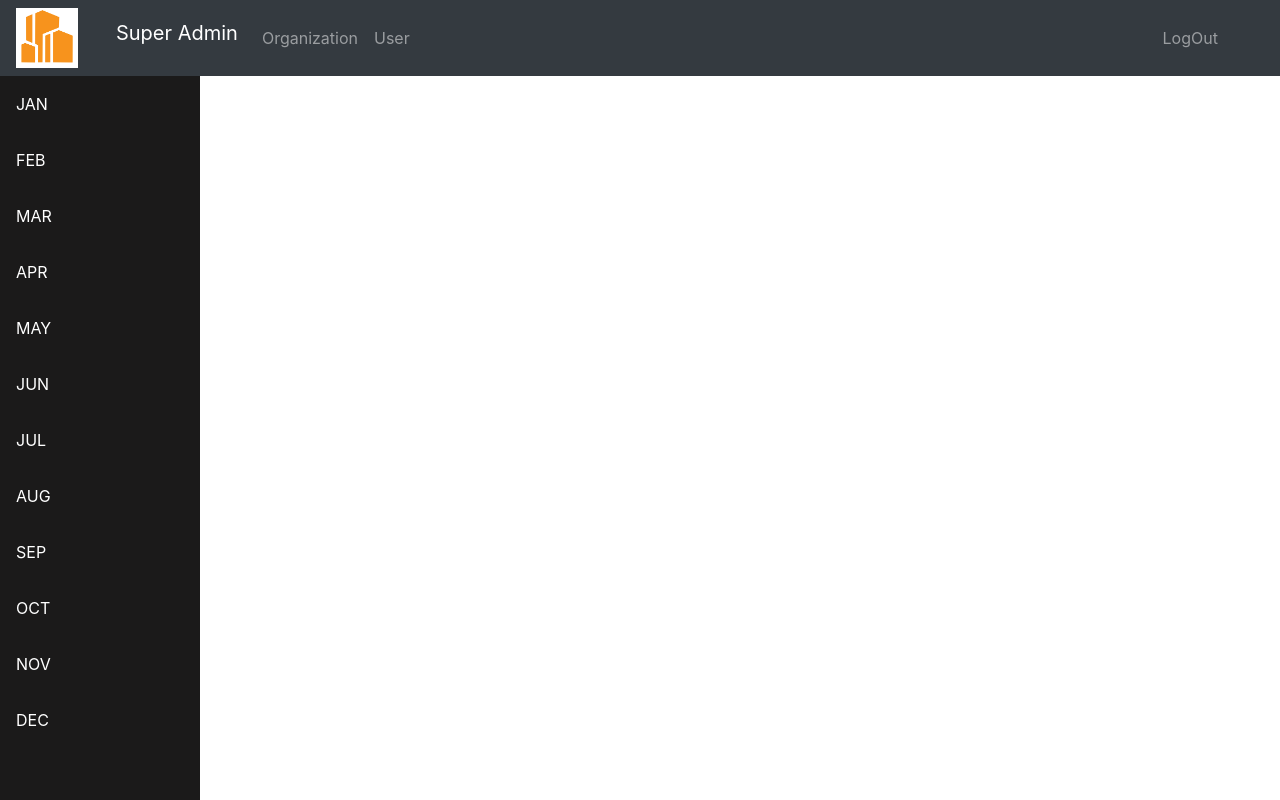
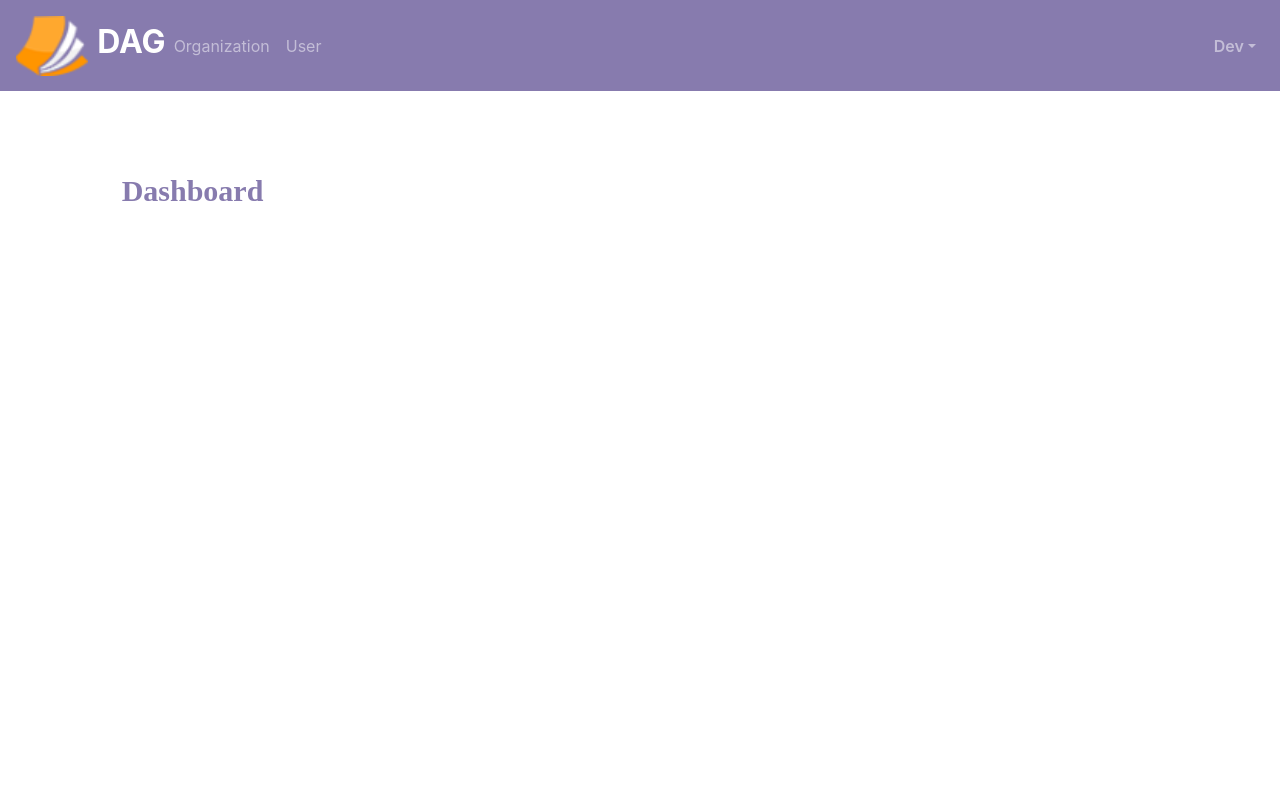
Before and after one commit to PinnacleInternTeam/DAGFinal, a React (Vite) app: page /home1 in a window 1280 px wide. Built offline with nearby package versions, Linux system fonts and the light colour scheme.

Commit message:
first commit

```diff
--- a/index.html
+++ b/index.html
@@ -3,6 +3,7 @@
   <head>
     <meta charset="UTF-8" />
     <link rel="icon" type="image/svg+xml" href="/vite.svg" />
+    <link href='http://fonts.googleapis.com/css?family=Oswald:400,300,700' rel='stylesheet' type='text/css'>
     <link href="https://cdn.jsdelivr.net/npm/bootstrap@5.3.0-alpha1/dist/css/bootstrap.min.css" rel="stylesheet" integrity="sha384-GLhlTQ8iRABdZLl6O3oVMWSktQOp6b7In1Zl3/Jr59b6EGGoI1aFkw7cmDA6j6gD" crossorigin="anonymous">
     <script src="https://cdn.jsdelivr.net/npm/bootstrap@5.3.0-alpha1/dist/js/bootstrap.bundle.min.js" integrity="sha384-w76AqPfDkMBDXo30jS1Sgez6pr3x5MlQ1ZAGC+nuZB+EYdgRZgiwxhTBTkF7CXvN" crossorigin="anonymous"></script>
     <link rel="stylesheet" href="https://cdn.jsdelivr.net/npm/bootstrap@5.2.3/dist/css/bootstrap.min.css" integrity="sha384-rbsA2VBKQhggwzxH7pPCaAqO46MgnOM80zW1RWuH61DGLwZJEdK2Kadq2F9CUG65" crossorigin="anonymous">
--- /dev/null
+++ b/src/components/Layout/Headersuper.jsx
@@ -0,0 +1,50 @@
+import React from 'react'
+
+//  import Icon from './src/assets/Icon1.png';
+import Icon from '../../assets/dag_logo1.png'
+import Container from 'react-bootstrap/Container';
+import Nav from 'react-bootstrap/Nav';
+import Navbar from 'react-bootstrap/Navbar';
+import NavDropdown from 'react-bootstrap/NavDropdown';
+
+export default function Headersuper() {
+    return (
+        <div>
+
+
+            <div>
+
+                <Navbar collapseOnSelect expand="lg" variant="dark" className='navcolor'>
+                    <img src={Icon} className="Icon"></img>&nbsp;&nbsp;
+                    <h2 className='text-white font-weight-bold'> DAG</h2>
+
+
+
+
+                        <Navbar.Toggle aria-controls="responsive-navbar-nav" />
+                        <Navbar.Collapse id="responsive-navbar-nav">
+                            <Nav className="me-auto">
+                                <Nav.Link href="#organization">Organization</Nav.Link>
+                                <Nav.Link href="#User">User</Nav.Link>
+
+                            </Nav>
+                            <Nav>
+                                <NavDropdown title="Dev" >
+                                     <NavDropdown.Item >User Group</NavDropdown.Item>
+                                    <NavDropdown.Item >LogOut</NavDropdown.Item>
+                                </NavDropdown>
+
+
+                            </Nav>
+                        </Navbar.Collapse>
+
+                </Navbar>
+
+            </div>
+
+
+
+
+        </div>
+    )
+}
--- a/src/components/Login.jsx
+++ b/src/components/Login.jsx
@@ -46,7 +46,7 @@ export default function Login() {
 
             <div className='form-group form_top'>
                 <input type="text" style={{ borderBottom: "1px solid #000000" }} className="form-control form_contct" onChange={(e)=>setName(e.target.value)}></input><br />
-                <label>Email*</label><br /><br />
+                <label>Username*</label><br /><br />
                 <input type="text" style={{ borderBottom: "1px solid #000000" }} className="form-control form_contct"  onChange={(e)=>setPassword(e.target.value)}></input><br />
                 <label>Password*</label><br /><br /><br />
                 <div className='text-center'>
--- a/src/components/home1.jsx
+++ b/src/components/home1.jsx
@@ -4,8 +4,9 @@ import Container from 'react-bootstrap/Container';
 import Nav from 'react-bootstrap/Nav';
 import Navbar from 'react-bootstrap/Navbar';
 import NavDropdown from 'react-bootstrap/NavDropdown';
-import Icon from '../assets/Icon1.jpg';
+import Icon from '../assets/dag_logo1.png';
 import '../components/CSS/home1.css'
+import Headersuper from './Layout/Headersuper';
 
 export default function Home1() {
     let navigate = useNavigate();
@@ -20,52 +21,28 @@ export default function Home1() {
         localStorage.setItem("authenticated", false);
     }
     return (
-        <>
-            <div>
+        <div>
+             <Headersuper />
 
-                <Navbar collapseOnSelect expand="lg" bg="dark" variant="dark">
-                    <img src={Icon} className="Icon"></img>
-                    <Container>
 
-                        <Navbar.Brand href="#home">Super Admin</Navbar.Brand>
-                        <Navbar.Toggle aria-controls="responsive-navbar-nav" />
-                        <Navbar.Collapse id="responsive-navbar-nav">
-                            <Nav className="me-auto">
-                                <Nav.Link href="#features">Organization</Nav.Link>
-                                <Nav.Link href="#pricing">User</Nav.Link>
+        <div className="row">
 
-                            </Nav>
-                            <Nav>
-                                <Nav.Link href="#deets">LogOut</Nav.Link>
 
-                            </Nav>
-                        </Navbar.Collapse>
-                    </Container>
-                </Navbar>
 
-            </div>
-            <div class="sidebar">
-                <a class="active" href="#home">JAN</a>
-                <a href="#news">FEB</a>
-                <a href="#contact">MAR</a>
-                <a href="#about">APR</a>
-                <a href="#about">MAY</a>
-                <a href="#about">JUN</a>
-                <a href="#about">JUL</a>
-                <a href="#about">AUG</a>
-                <a href="#about">SEP</a>
-                <a href="#about">OCT</a>
-                <a href="#about">NOV</a>
-                <a href="#about">DEC</a>
-            </div>
+        <div className="col-lg-1 col-md-12 col-sm-12 col-xs-12 text-center">
 
-            {/* <div class="content">
-                <h2>hai</h2>
-                <p>hello.</p>
-                <p>manipal</p>
-                <h3>Welcome.</h3>
-            </div> */}
-        </>
+        </div>
+        <div className="col-lg-10 col-md-12 col-sm-12 col-xs-12 text-left"><br /><br />
+        <h1 style={{ fontFamily: "Serif", color: "#877bae" }} className="font-weight-bold ">Dashboard</h1>
+        </div>
+        <div className="col-lg-1 col-md-12 col-sm-12 col-xs-12 text-left">
+        </div>
+    </div>
+    </div>
+
+
+
+
 
     )
 }
--- a/src/main.jsx
+++ b/src/main.jsx
@@ -14,7 +14,7 @@ ReactDOM.createRoot(document.getElementById('root')).render(
 
   <React.StrictMode>
   <Routes>
-                <Route exact path="/" element={ <App /> } />
+                <Route exact path="/" element={ <Login/>} />
                   <Route exact path="/login" element={<Login/>} />
                   <Route exact path="/home1" element={<Home1/>} />
                   <Route exact path="/home2" element={<Home2/>} />
```
